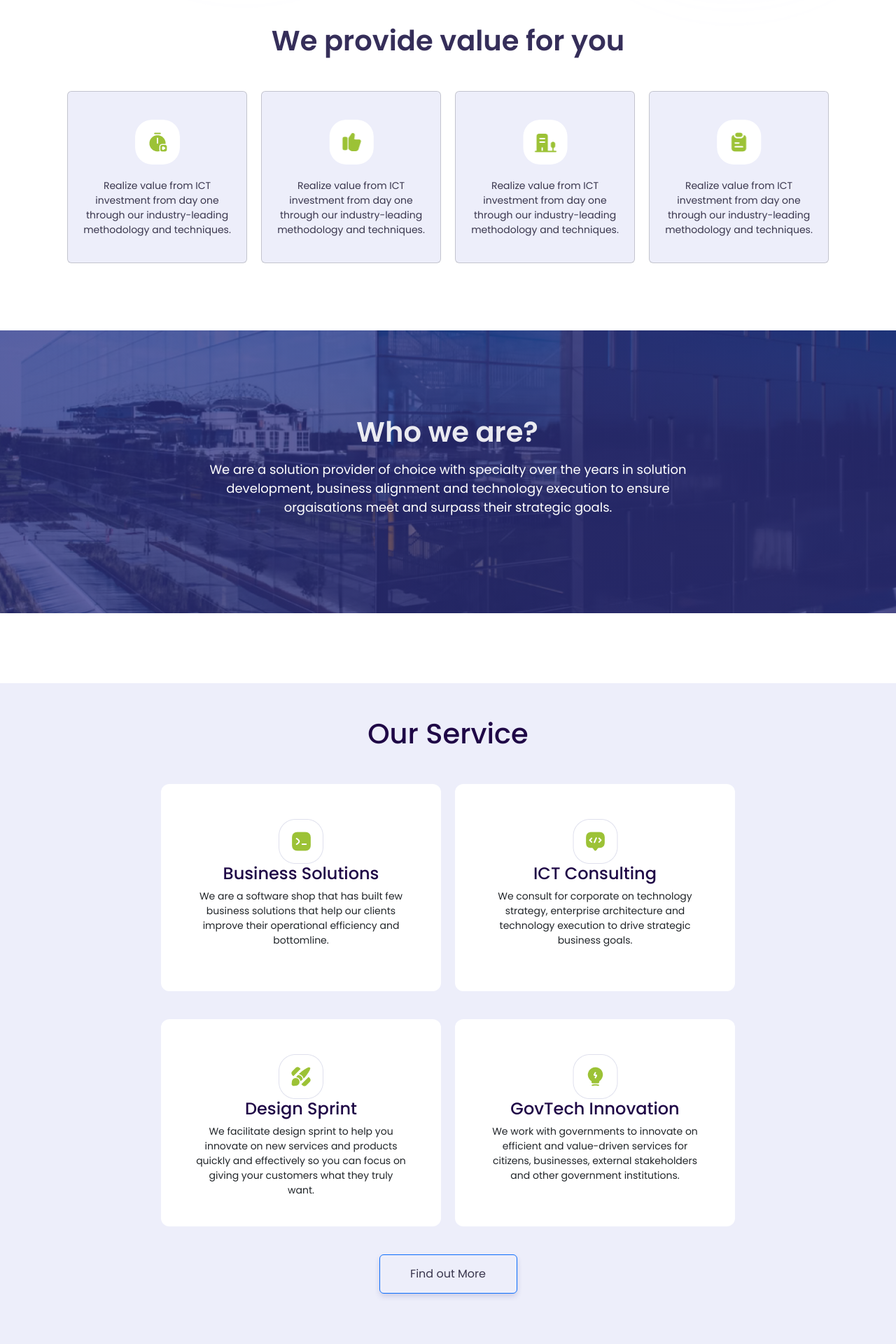
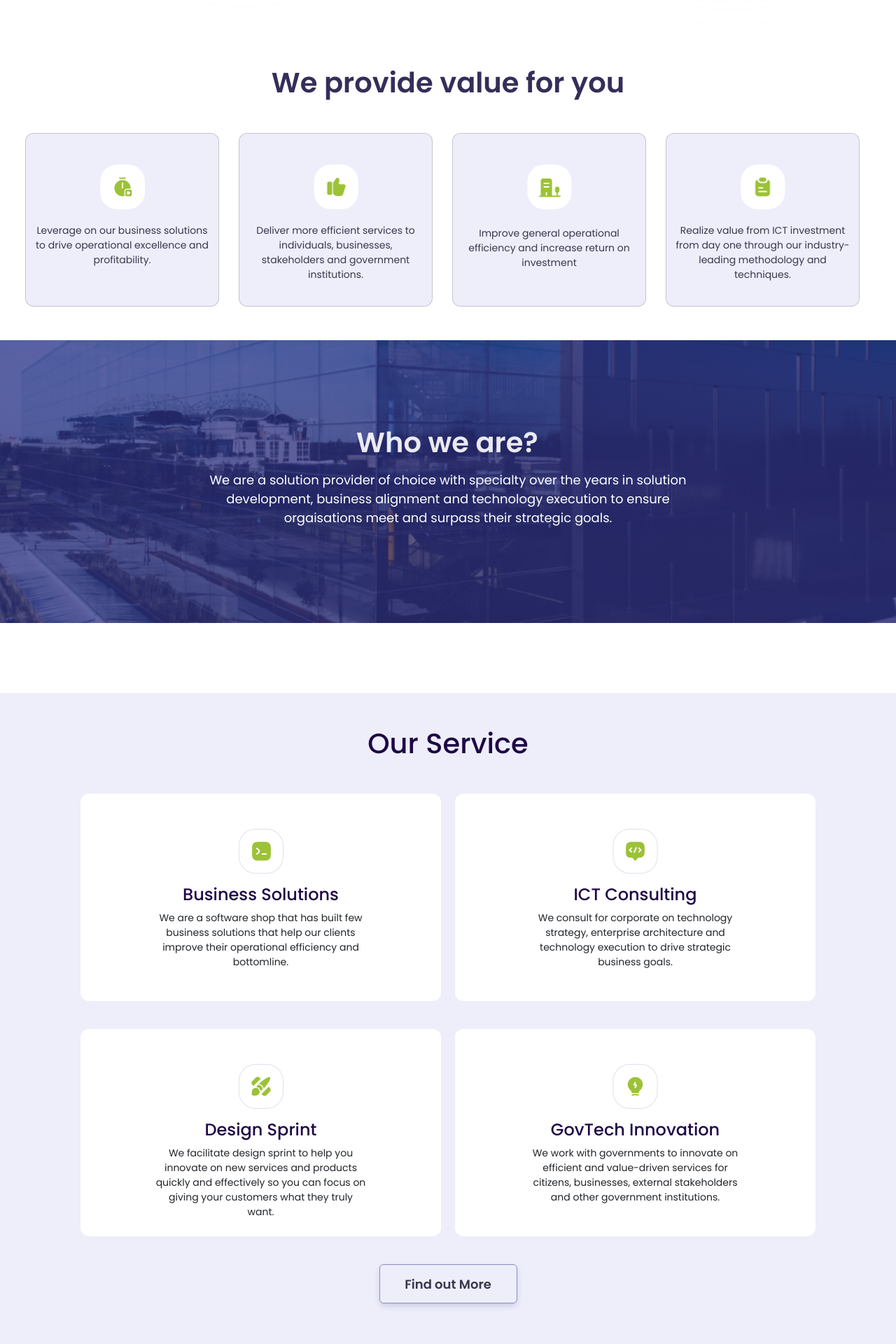
Before and after one commit to agun36/delerigol, a React (Create React App) app: page / in a window 1280 px wide. Shown: the part 860-2780 px from the top of the page at 70% size. Built offline with nearby package versions, Linux system fonts and the light colour scheme.

Commit message:
update build for gh-pages

```diff
--- a/src/App.css
+++ b/src/App.css
@@ -29,13 +29,7 @@
   flex-direction: column;
 }
 
-.name-form {
-  width: 299.5px !important;
-}
 
-.email-form {
-  width: 299.5px !important;
-}
 
 .brandBtn {
   background: #9CC236 !important;
@@ -50,7 +44,7 @@
 }
 
 .form-btn {
-  width: 599px !important;
+  width: 100% !important;
   height: 48px !important;
   background: #9CC236 !important;
   box-shadow: 0px 4px 8px -1px rgba(156, 194, 54, 0.2) !important;
@@ -62,12 +56,24 @@
   line-height: 27px !important;
 }
 
+.frex {
+  display: flex !important;
+}
+
+.name-form {
+  padding: 12px 16px !important;
+}
+
+.email-form {
+  padding: 12px 16px !important;
+}
+
+.message-input {
+  height: 144px !important;
+  background: none !important;
+  width: 100% !important;
 
 
-.message-input {
-  height: 144px;
-  background: none !important;
-  width: 599px;
 }
 
 .modal-90w {
@@ -339,8 +345,9 @@
 }
 
 .img-car {
-  height: 104px;
-  width: 2352px;
+  height: 104px !important;
+  width: 2352px !important;
+  max-width: 100% !important;
 }
 
 .cardlist--items {
@@ -349,6 +356,14 @@
   align-items: center;
   justify-content: center;
   gap: 20px;
+}
+
+.card--text {
+  font-family: 'Poppins';
+  font-style: normal;
+  font-weight: 400;
+  font-size: 14px;
+  line-height: 21px;
 }
 
 .card-Item {
@@ -414,6 +429,15 @@
 }
 
 
+.card-project {
+  width: 405px;
+  height: 184px;
+
+  border: 1px solid #FFFFFF;
+
+  filter: drop-shadow(0px 8px 20px rgba(42, 45, 133, 0.1));
+  border-radius: 12px;
+}
 
 .service {
   background-color: #fff;
@@ -421,7 +445,7 @@
 
 .service-card {
   margin-top: 100px;
-  font-family: poppins;
+  font-family: 'poppins' !important;
   display: flex;
   flex-direction: column;
   gap: 40px;
@@ -430,22 +454,15 @@
   background-color: #edeefa;
 }
 
+
+
 .service-project {
-  /* margin-top: 100px; */
-  font-family: poppins;
-  display: flex;
-  flex-direction: column;
-  justify-content: center;
-  gap: 20px;
-  padding: 20px;
-  /* background-color: #edeefa; */
+  font-family: 'poppins' !important;
+  padding: 0 !important;
+  justify-content: center !important;
+
 }
 
-.cardlist-project {
-  display: flex;
-  justify-content: center;
-  gap: 12px;
-}
 
 .service__cardlist {
   display: flex;
@@ -459,25 +476,14 @@
   text-align: center;
 }
 
-.service__project {
-  width: 405px;
-  display: flex;
-  align-items: center;
-  justify-content: center;
-  height: 184px;
-  background: none !important;
-  border: 1px solid white;
-  border-radius: 12px;
-  /* margin: 20px; */
-  gap: 20px;
 
-}
+
 
 .textlist-project {
-  width: 280px;
-  font-family: poppins;
-  font-size: 14px;
-  line-height: 21px;
+  width: 280px !important;
+  font-family: "poppins" !important;
+  font-size: 14px !important;
+  line-height: 21px !important;
 }
 
 .text {
@@ -491,43 +497,66 @@
   line-height: 21px;
 }
 
+.button-service {
+  font-style: normal;
+  font-size: 18px;
+  line-height: 27px;
+  font-weight: 600;
+  font-family: 'poppins' !important;
+  display: flex;
+  justify-content: center;
+  align-items: center;
+}
+
+.servicebutton {
+  display: flex;
+  justify-content: center;
+  align-items: center;
+}
+
 .btn-service {
-  font-family: poppins;
-  width: 197px;
-  height: 56px;
-  margin: auto;
-  padding: 12px;
-  line-height: 27px;
-  font-size: 18px;
-  font-weight: 600;
+  font-family: 'poppins' !important;
+  width: 197px !important;
+  height: 56px !important;
+
+  padding: 12px !important;
+  line-height: 27px !important;
+  font-size: 18px !important;
+  font-weight: 600 !important;
   background: none !important;
   color: #39364D !important;
+  border: 1px solid rgba(42, 45, 133, 0.5) !important;
   box-shadow: 0px 4px 8px -1px rgba(42, 45, 133, 0.2);
-  border-radius: 6px;
-  border: 1px solid rgba(42, 45, 133, 0.5);
+  border-radius: 6px !important;
+
+
 }
 
 .btn-proj {
-  font-family: poppins;
-  width: 197px;
-  height: 56px;
-  margin: 0 auto;
-  padding: 12px;
-  line-height: 27px;
-  font-size: 18px;
-  font-weight: 600;
-  border-radius: 6px;
-  border: 1px solid rgba(255, 255, 255, 0.5);
-  box-shadow: 0px 4px 8px -1px rgba(42, 45, 133, 0.2);
+  font-family: 'Poppins' !important;
+  width: 197px !important;
+  height: 56px !important;
+  margin: 0 auto !important;
+  padding: 12px !important;
+  line-height: 27px !important;
+  font-size: 18px !important;
+  font-weight: 600 !important;
+  border-radius: 6px !important;
+  border: 1px solid rgba(255, 255, 255, 0.5) !important;
+  box-shadow: 0px 4px 8px -1px rgba(42, 45, 133, 0.2) !important;
 
-  color: #FFFFFF;
+  color: #FFFFFF !important;
   background: none !important;
+}
+
+.btncenter {
+  display: flex;
 }
 
 .itemsca {
 
-  height: 343px;
-  font-family: poppins;
+  height: 343px !important;
+  font-family: 'poppins' !important;
 }
 
 
@@ -558,11 +587,10 @@
       rgba(42, 45, 133, 0.7) 100%), url(./assests//second\ background.png);
   background-attachment: fixed;
   background-repeat: no-repeat;
-  font-family: poppins;
+  font-family: "Poppins";
   background-size: cover;
   background-position: center center;
   color: #fff;
-  font-family: poppins;
 }
 
 .text-project {
@@ -645,6 +673,9 @@
 
 }
 
+.card {
+  width: 405px;
+}
 
 
 
@@ -831,9 +862,17 @@
 
 .card {
   background: #EDEEFA !important;
-  width: 296.75px;
-  height: 248px;
-  border-radius: 12px;
+  width: 296.75px !important;
+  height: 248px !important;
+  border-radius: 12px !important;
+  display: flex !important;
+
+}
+
+.card-body {
+  display: flex;
+  gap: 12px;
+  justify-content: center;
 }
 
 .card--text {
@@ -851,7 +890,7 @@
 
 
 .modal--footer {
-  width: 100%;
+  width: 100% !important;
 
 }
 
@@ -887,17 +926,9 @@
 }
 
 
-@media screen and (max-width:400px) {
-  .name-form, .email-form {
-    width: 300px !important;
-  }
 
-  .message-input, .form-btn {
-    width: 300px;
-  }
-}
 
-@media screen and (max-width: 900px) {
+@media screen and (max-width: 1000px) {
 
 
   .App {
@@ -965,6 +996,23 @@
 
   }
 
+
+
+  .card-project {
+    width: 255px;
+    height: 184px;
+
+
+  }
+
+  .textlist {
+    width: 202px;
+    /* height: 25px; */
+    font-size: 12px;
+    line-height: 15px;
+  }
+
+
   .service__cardlist {
     width: 300px;
   }
@@ -1030,6 +1078,8 @@
     font-size: 14px;
   }
 
+
+
   .service__project {
     width: 300px;
     height: 130px;
@@ -1057,32 +1107,21 @@
 
   }
 
+  .row-gold {
+    flex-wrap: wrap;
+    gap: 12px;
+  }
 
 
-  .message-input, .form-btn {
-    width: 300px;
-  }
 
 
 
 
 }
 
-@media screen and (max-width:400px) {
-  .name-form, .email-form, .text-area, .form-btn {
-    width: 500px !important;
-  }
 
 
-}
 
-@media screen and (max-width:300px) {
-  .name-form, .email-form, .text-area, .form-btn {
-    width: 200px !important;
-  }
-
-
-}
 
 @media screen and (min-width:700px) {
   .cardlist1 {
@@ -1102,13 +1141,15 @@
     width: 200px;
   }
 
-  .service__cardlist {
-    width: 400px;
 
-  }
 
   .textlist {
     width: 300px;
   }
 
+  .row-gold {
+    /* grid-template-columns: 33% 33% 33%; */
+    gap: 12px;
+  }
+
 }
--- a/src/Components/Blocquote.js
+++ b/src/Components/Blocquote.js
@@ -24,7 +24,8 @@ const Blocquote = () => {
         </Col>
         <Col sm={12} md={6} lg={6} className='input'>
           <Form noValidate validated={validated} onSubmit={handleSubmit}>
-            <div className='row-form mb-3 '>
+            <Row className=' mb-3 frex'>
+              <Col xs={12} md={6} lg={5}>
                 <Form.Group controlId='validationCustom01'>
                   <Form.Label>Name</Form.Label>
                   <Form.Control
@@ -37,6 +38,9 @@ const Blocquote = () => {
                     Please choose a name.
                   </Form.Control.Feedback>
                 </Form.Group>
+              </Col>
+
+              <Col xs={12} md={6} lg={5}>
                 <Form.Group controlId='validationCustom02'>
                   <Form.Label>Email</Form.Label>
                   <Form.Control
@@ -45,12 +49,14 @@ const Blocquote = () => {
                     required
                     className='email-form'
                   />
-                <Form.Control.Feedback type='invalid'>
+                  <Form.Control.Feedback className='fedback' type='invalid'>
                     Please choose a Email.
                   </Form.Control.Feedback>
                 </Form.Group>
-            </div>
-            <div className='row-form2 '>
+              </Col>
+            </Row>
+            <Row className='row-form2 '>
+              <Col sm={12} lg={10}>
                 <Form.Group
                   as={Col}
                   className='mb-3  message-input'
@@ -65,11 +71,13 @@ const Blocquote = () => {
                     className='text-area'
                   />
                 </Form.Group>
-
+              </Col>
+              <Col lg={10}>
                 <Button className='form-btn' type='submit'>
                   Submit
                 </Button>
-            </div>
+              </Col>
+            </Row>
           </Form>
         </Col>
       </Row>
--- a/src/Components/CardItems.js
+++ b/src/Components/CardItems.js
@@ -1,4 +1,5 @@
 import React from 'react'
+import { Col, Row } from 'react-bootstrap'
 
 import cardIcon from '../assests/CardIcon.png'
 import clock from '../assests/clock.png'
@@ -7,39 +8,42 @@ import micicon from '../assests/mic icon.png'
 const CardItems = () => {
   return (
     <div>
-      <div className='p-5 card--items'>
+      <Row className='p-5 card--items'>
+        <Col>
           <h4 className='cardlist-title'>We provide value for you</h4>
-        <div className='cardlist--items  p-5'>
-          <div className='card-Item card '>
+          <Row className='card-body mt-5'>
+            <Col sm={12} md={6} lg className=' card pt-4 me-3'>
               <img src={clock} alt='showing card' className='cardicon ' />
               <p className='card--text'>
-              Realize value from ICT investment from day one through our
-              industry-leading methodology and techniques.
+                Leverage on our business solutions to drive operational
+                excellence and profitability.
               </p>
-          </div>
-          <div className='card-Item card'>
+            </Col>
+            <Col sm={12} md={6} lg className=' card pt-4  me-3'>
               <img src={likeicon} alt='showing card' className='cardicon' />
               <p className='card--text'>
-              Realize value from ICT investment from day one through our
-              industry-leading methodology and techniques.
+                Deliver more efficient services to individuals, businesses,
+                stakeholders and government institutions.
               </p>
-          </div>
-          <div className='card-Item card'>
-            <img src={micicon} alt='showing card' className='cardicon' />
+            </Col>
+
+            <Col sm={12} md={6} lg className=' card pt-4  me-3'>
+              <img src={micicon} alt='showing card' className='cardicon mb-4' />
               <p className='card--text'>
-              Realize value from ICT investment from day one through our
-              industry-leading methodology and techniques.
+                Improve general operational efficiency and increase return on
+                investment
               </p>
-          </div>
-          <div className='card-Item card'>
+            </Col>
+            <Col sm={12} md={6} lg className='card pt-4 me-3'>
               <img src={cardIcon} alt='showing card' className='cardicon' />
               <p className='card--text'>
                 Realize value from ICT investment from day one through our
                 industry-leading methodology and techniques.
               </p>
-          </div>
-        </div>
-      </div>
+            </Col>
+          </Row>
+        </Col>
+      </Row>
     </div>
   )
 }
--- a/src/Components/FooterList.js
+++ b/src/Components/FooterList.js
@@ -3,7 +3,7 @@ import { Stack } from 'react-bootstrap'
 import twitter from '../assests/Vector.png'
 const FooterList = () => {
   return (
-    <div className='  footer'>
+    <div className='  footer mt-5'>
       <Stack direction='horizontal' gap={3} className='container'>
         <div> Copyright 2022 Rongil. All Rights Reserved.</div>
 
--- a/src/Components/Project.js
+++ b/src/Components/Project.js
@@ -1,68 +1,83 @@
 import React from 'react'
+import { Button, Card } from 'react-bootstrap'
 import past from '../assests/pastproject.png'
 const Project = () => {
   return (
     <div className='project  mb-5' id='project'>
-      <div className='service-project  '>
-        <h1 className='text'>Some Past Projects</h1>
-        <div className='cardlist-project '>
-          <div className='service__project'>
-            <img src={past} alt='' />
-            <div>
-              <p className='textlist-project'>
-                Provision of online exam proctor solution for a private sector
-                and public sector clients.
-              </p>
-            </div>
+      <div className=' p-5 '>
+        <h1 className='text  mb-4'>Some Past Projects</h1>
+        <div className='row-gold mb-5 d-flex justify-content-center container '>
+          <div className='card-project mb-4'>
+            <Card.Body className='mt-5 p-3'>
+              <img src={past} alt='' className='img-fluid' />
+
+              <Card.Text className='textlist'>
+                Provision of enterprise document management solution for a
+                private and public sector clients.
+              </Card.Text>
+            </Card.Body>
           </div>
-          <div className='service__project'>
-            <img src={past} alt='' />
-            <div>
-              <p className='textlist-project'>
+
+          <div className='card-project mb-4'>
+            <Card.Body className='mt-5 p-3'>
+              <img src={past} alt='' className='img-fluid' />
+
+              <p className='textlist'>
                 Provision of enterprise document management solution for a
                 private and public sector clients.
               </p>
-            </div>
+            </Card.Body>
           </div>
-          <div className='service__project'>
-            <img src={past} alt='' />
-            <div>
-              <p className='textlist-project'>
+
+          <div className='card-project mb-4'>
+            <Card.Body className='mt-5 p-3'>
+              <img src={past} alt='' className='img-fluid' />
+
+              <p className='textlist'>
                 Design Sprint: assisted corporate and government client in their
                 product and service innovation.
               </p>
-            </div>
+            </Card.Body>
           </div>
         </div>
-        <div className='cardlist-project'>
-          <div className='service__project'>
-            <img src={past} alt='' />
-            <div>
-              <p className='textlist-project'>
+        <div className='row-gold mb-5 d-flex justify-content-center container'>
+          <div className='card-project mb-4'>
+            <Card.Body className='mt-5 p-3'>
+              <img src={past} alt='' className='img-fluid' />
+
+              <Card.Text className='textlist'>
                 Development and operation of e-Business Retail Portal for some
                 private sector clients.
-              </p>
-            </div>
+              </Card.Text>
+            </Card.Body>
           </div>
-          <div className='service__project'>
-            <img src={past} alt='' />
-            <div>
-              <p className='textlist-project'>
+
+          <div className='card-project mb-4'>
+            <Card.Body className='mt-5 p-3'>
+              <img src={past} alt='' className='img-fluid' />
+
+              <p className='textlist'>
                 Consultancy service on the development of ICT Strategy Plan.
               </p>
-            </div>
+            </Card.Body>
           </div>
-          <div className='service__project'>
-            <img src={past} alt='' />
-            <div>
-              <p className='textlist-project'>
+
+          <div className='card-project mb-4'>
+            <Card.Body className='mt-5 p-3'>
+              <img src={past} alt='' className='img-fluid' />
+
+              <p className='textlist'>
                 Consultancy service for Project Management on the implementation
                 of Core Banking Application.
               </p>
-            </div>
+            </Card.Body>
           </div>
         </div>
-        <button className='btn-proj'>More Projects</button>
+        <div className='button-service '>
+          <Button className='btn-service mb-4  text-white'>
+            More Projects
+          </Button>
+        </div>
       </div>
     </div>
   )
--- a/src/Components/Servicecontents.js
+++ b/src/Components/Servicecontents.js
@@ -19,7 +19,7 @@ const Servicecontents = () => {
         <div className='cardlist cardlist1 '>
           <div className='service__cardlist'>
             <img src={code1} alt='' className='img-fluid' />
-            <h4 className='servicetitle'>Business Solutions</h4>
+            <h4 className='servicetitle mt-3'>Business Solutions</h4>
             <p className='textlist'>
               We are a software shop that has built few business solutions that
               help our clients improve their operational efficiency and
@@ -28,7 +28,7 @@ const Servicecontents = () => {
           </div>
           <div className='service__cardlist'>
             <img src={code} alt='' className='img-fluid' />
-            <h4 className='servicetitle'>ICT Consulting</h4>
+            <h4 className='servicetitle mt-3'>ICT Consulting</h4>
             <p className='textlist'>
               We consult for corporate on technology strategy, enterprise
               architecture and technology execution to drive strategic business
@@ -39,7 +39,7 @@ const Servicecontents = () => {
         <div className='cardlist cardlist2'>
           <div className='service__cardlist'>
             <img src={plane} alt='' className='img-fluid' />
-            <h4 className='servicetitle'>Design Sprint </h4>
+            <h4 className='servicetitle mt-3'>Design Sprint </h4>
             <p className='textlist'>
               We facilitate design sprint to help you innovate on new services
               and products quickly and effectively so you can focus on giving
@@ -48,7 +48,7 @@ const Servicecontents = () => {
           </div>
           <div className='service__cardlist'>
             <img src={bulb} alt='' className='img-fluid' />
-            <h4 className='servicetitle'>GovTech Innovation</h4>
+            <h4 className='servicetitle mt-3'>GovTech Innovation</h4>
             <p className='textlist'>
               We work with governments to innovate on efficient and value-driven
               services for citizens, businesses, external stakeholders and other
@@ -56,9 +56,11 @@ const Servicecontents = () => {
             </p>
           </div>
         </div>
-        <Button className='btn-service mb-4 ' onClick={handleShow}>
-          Find out More
-        </Button>
+        <div className='servicebutton'>
+          <Button className='btn-service mb-4 ' onClick={handleShow}>
+            Find out More
+          </Button>
+        </div>
         <Modal show={show} onHide={handleClose} dialogClassName='modal-90w'>
           <Modal.Header closeButton>
             <Modal.Title>Our Services </Modal.Title>
```
Lines whose indentation alone changed are shown as unchanged.
